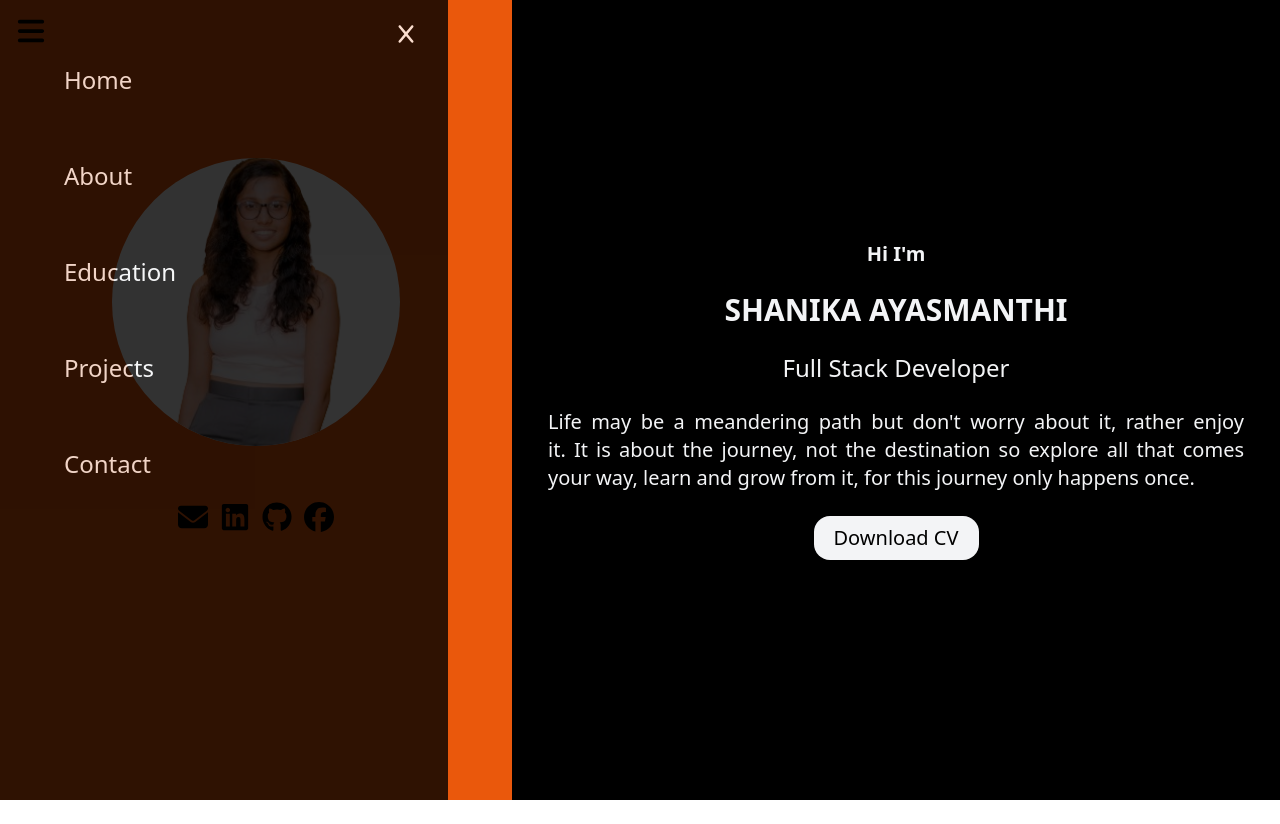
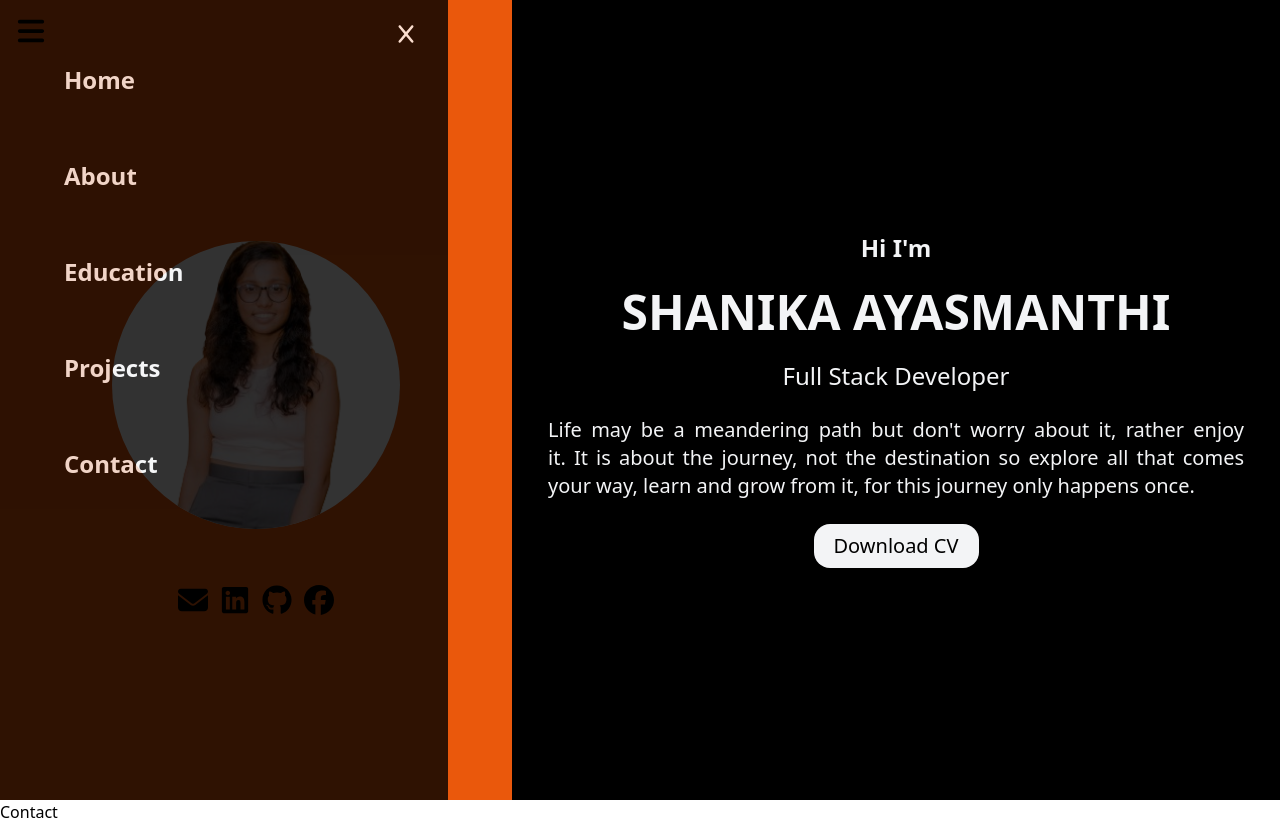
Before and after one commit to shanikaayasmanthi/myweb, a React (Create React App) app: page / in a window 1280 px wide. Both pictures are taken after a click on the icon 31 px from the left and 31 px from the top of the page. Before the commit the page ends 800 px from the top, so only its background shows below. Built offline with nearby package versions, Linux system fonts and the light colour scheme.

Commit message:
cv download process done

```diff
--- /dev/null
+++ b/src/components/Contact/Contact.jsx
@@ -0,0 +1,11 @@
+import React from 'react'
+
+const Contact = () => {
+  return (
+    <div>
+      Contact
+    </div>
+  )
+}
+
+export default Contact
--- a/src/components/Landing/Landing.jsx
+++ b/src/components/Landing/Landing.jsx
@@ -1,13 +1,11 @@
-import React, { useState } from "react";
+import React, { useRef, useState } from "react";
 import { headerData } from "../../data/headerData";
 import {
   FaBars,
-  FaCross,
   FaEnvelope,
   FaFacebook,
   FaGithub,
   FaLinkedin,
-  FaPhone,
   FaX,
 } from "react-icons/fa6";
 import { navData } from "../../data/navData";
@@ -16,6 +14,34 @@ const Landing = () => {
   const [shownavItems, setShownavItems] = useState(false);
   console.log(shownavItems);
   console.log(navData);
+  const linkRef = useRef(null);
+
+  const downloadCv=async()=>{
+    console.log("clicked");
+
+    try{
+      const blob = await fetch(headerData.resumePdf).then((response)=>response.blob());
+      const url =window.URL.createObjectURL(blob);
+      const  link = document.createElement("a");
+      link.href = url;
+      link.download = 'shanika_ayasmanthiCV.pdf';
+      link.click();
+      window.URL.revokeObjectURL(url);
+    }catch(error){
+      console.log("Error downloading Cv:",error);
+
+    }
+
+    // const blob = new Blob({type:'application/pdf'});
+    // const url = URL.createObjectURL(blob);
+    // if(linkRef.current) {
+    //   linkRef.current.href =url;
+    //   linkRef.current.download = headerData.resumePdf;
+    //   linkRef.current.click();
+    // }
+
+    // URL.revokeObjectURL(url);
+  };
 
   return (
     <>
@@ -35,7 +61,7 @@ const Landing = () => {
                 className="text-black cursor-pointer "
               >
                 <h1
-                  className="mb-16 text-2xl text-gray-100 opacity-100 hover:text-white hover:cursor-pointer"
+                  className="mb-16 text-2xl font-semibold text-gray-100 opacity-100 hover:text-white hover:cursor-pointer hover:shadow-sm"
                   key={data.name}
                 >
                   {data.name}
@@ -54,7 +80,7 @@ const Landing = () => {
             />
           </div>
           <div className="flex items-center justify-center">
-            <div className="z-10 mt-10 overflow-hidden bg-white rounded-full md:w-72 md:h-72 w-52 h-52 md:mt-24">
+            <div className="z-10 mt-[16%] overflow-hidden bg-white rounded-full md:w-72 md:h-72 md:mt-[35%] w-52 h-52">
               <img
                 src={headerData.image}
                 alt="Profile"
@@ -121,16 +147,16 @@ const Landing = () => {
           </div>
         </div>
         <div className="content-center order-2 text-gray-100 bg-black md:order-2 md:basis-3/5 h-4/6 md:h-screen p-9 min-h-fit">
-          <div className="flex-col mt-20 space-y-2 md:space-y-6 justify-items-center text-balance md:mt-0">
-            <h2 className="font-bold text-center md:text-xl">Hi I'm</h2>
-            <h1 className="text-lg font-bold text-center md:text-3xl">
+          <div className="flex-col space-y-2 md:space-y-6 justify-items-center text-balance md:mt-0 sm:mt-[15%]">
+            <h2 className="font-bold text-center md:text-2xl">Hi I'm</h2>
+            <h1 className="text-lg font-bold text-center md:text-5xl">
               {headerData.name}
             </h1>
             <h3 className="md:text-2xl md:no-underline overline">
               {headerData.title}
             </h3>
             <p className="text-justify md:text-xl">{headerData.desciption}</p>
-            <button className="px-5 py-2 text-black transition duration-300 ease-in-out delay-150 bg-gray-100 md:text-xl hover:-translate-y-1 hover:scale-110 hover:shadow-md hover:shadow-gray-100 rounded-2xl">
+            <button onClick={downloadCv} className="px-5 py-2 text-black transition duration-300 ease-in-out delay-150 bg-gray-100 md:text-xl hover:-translate-y-1 hover:scale-110 hover:shadow-md hover:shadow-gray-100 rounded-2xl">
               Download CV
             </button>
           </div>
--- a/src/pages/Home/Home.jsx
+++ b/src/pages/Home/Home.jsx
@@ -1,11 +1,13 @@
 import React from 'react';
 import Landing from '../../components/Landing/Landing';
+import Contact from '../../components/Contact/Contact';
 
 export default function Home() {
 
   return (
     <>
       <Landing/>
+      <Contact/>
     </>
   );
 }
```
Also changed, not shown: src/components/Contact/Contact.css (added).
